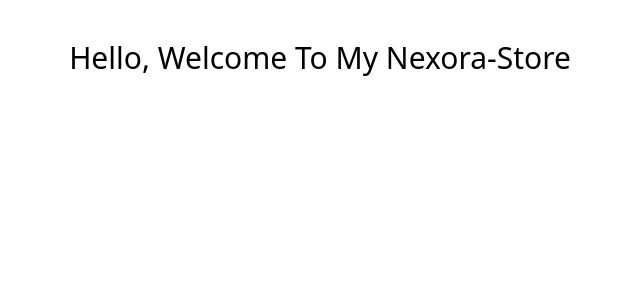
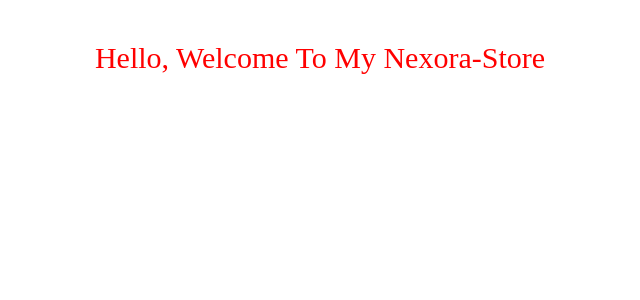
Before and after one commit to Akshaygohrava/Nexora-Store, a Next.js app: page / in a window 1280 px wide. Shown: the top 300 px of the page, without its empty margins (320-960 px from the left). Built offline with nearby package versions, Linux system fonts and the light colour scheme.

Commit message:
An Basic Update

```diff
--- a/src/app/page.js
+++ b/src/app/page.js
@@ -4,8 +4,15 @@ export default function Home() {
   return (
     <>
     <div className="m-10">
-       <h1 className="text-center text-3xl">Hello, Welcome To My Nexora-Store</h1>
-
+       <h1 style={{
+        fontFamily: "cursive",
+        color: "red"
+       }} className="text-center text-3xl">Hello, Welcome To My Nexora-Store</h1>
+      <nav>
+        <ul>
+          <li></li>
+        </ul>
+      </nav>
 
 
     </div>
```
